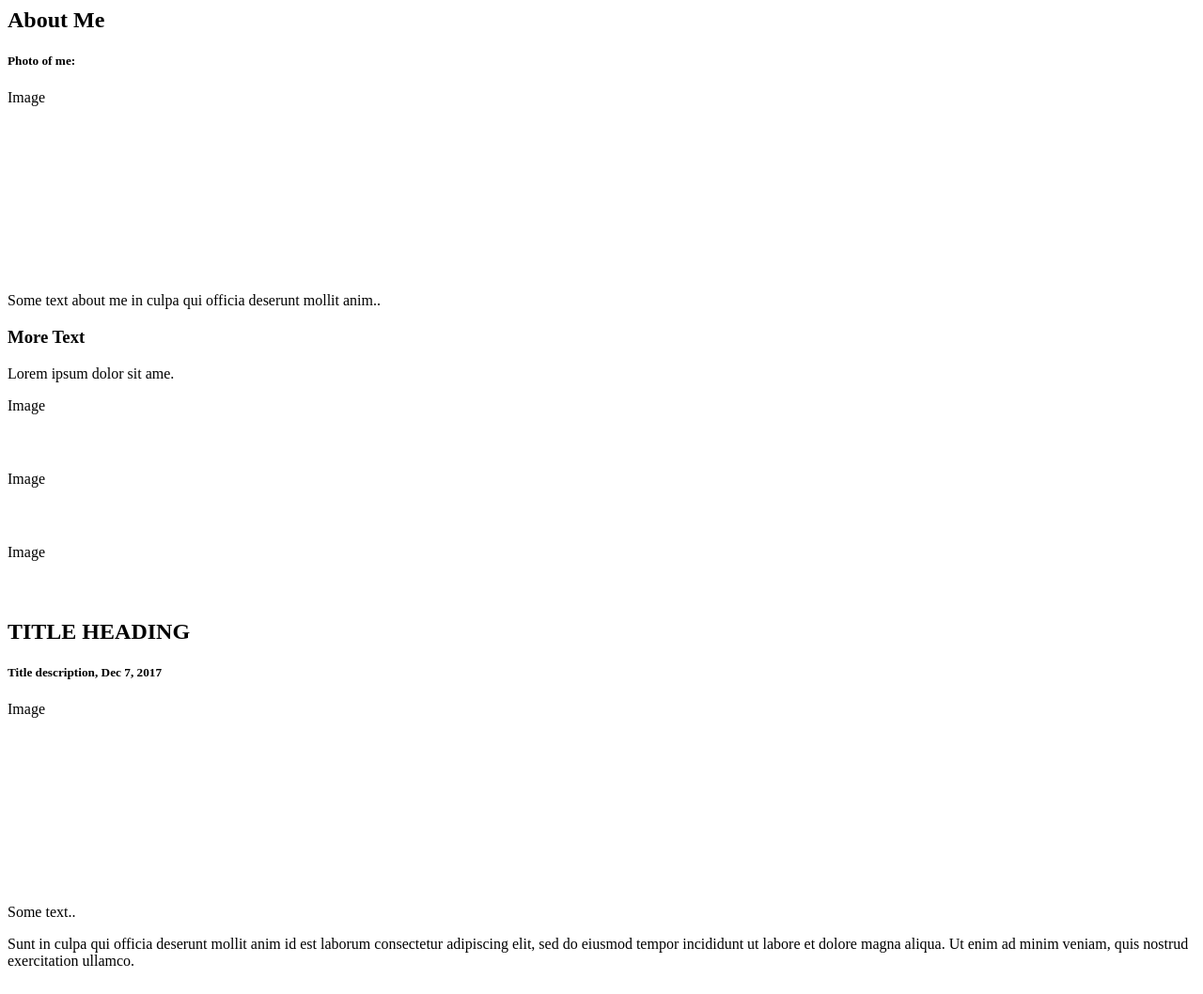
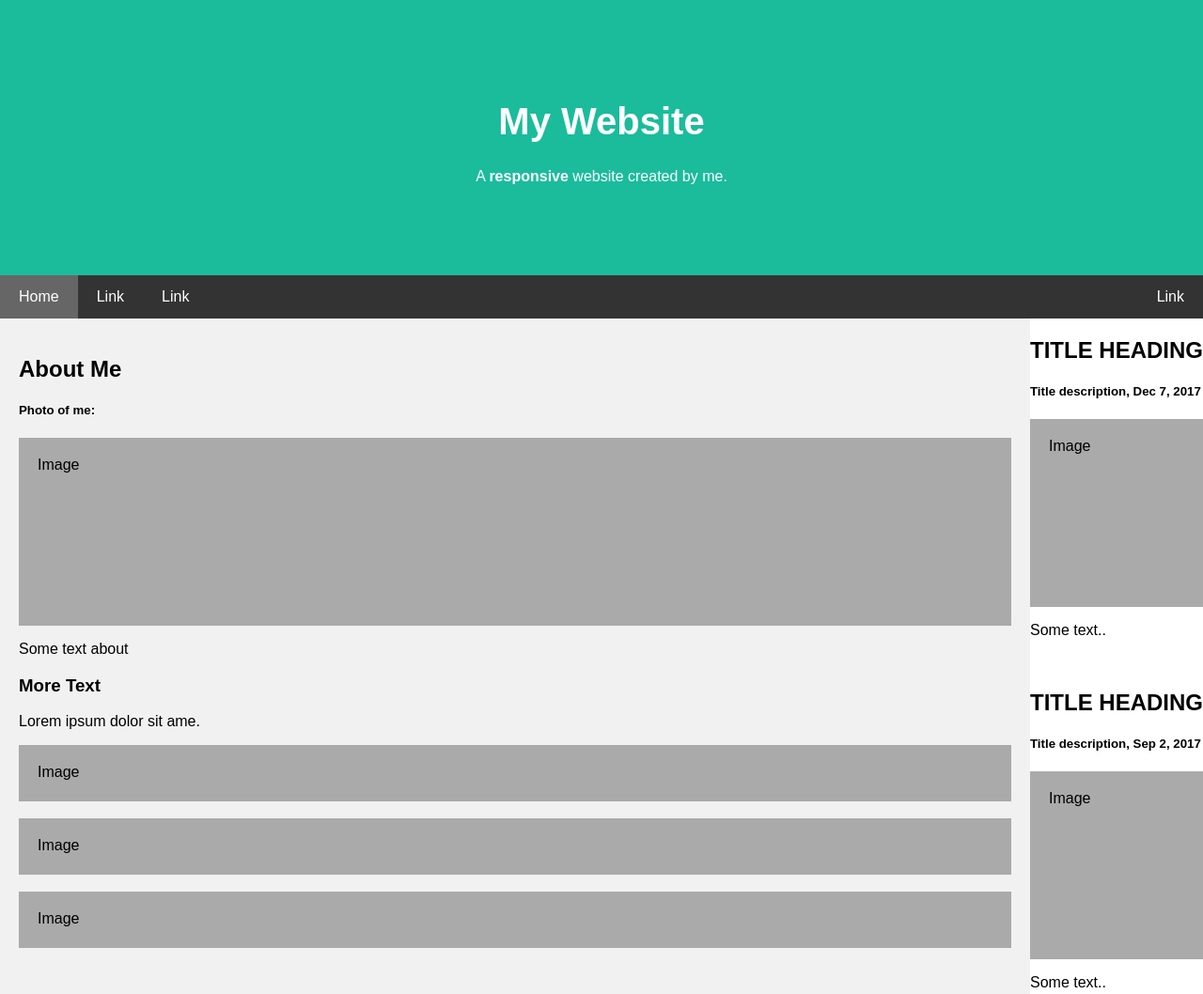
Before and after one commit to nillerusr/website, a plain HTML site: page index.html in a window 1280 px wide. Shown: the top 1058 px of the page at 94% size. Drawn offline with Linux system fonts and the light colour scheme.

Commit message:
Add files via upload

```diff
--- a/index.html
+++ b/index.html
@@ -1,28 +1,150 @@
+<!DOCTYPE html>
+<html lang="en">
+<head>
+<title>Page Title</title>
+<meta charset="UTF-8">
+<meta name="viewport" content="width=device-width, initial-scale=1">
+
+<style>
+* {
+  box-sizing: border-box;
+}
+
+body {
+  font-family: Arial, Helvetica, sans-serif;
+  margin: 0;
+}
+
+.header {
+  padding: 80px;
+  text-align: center;
+  background: #1abc9c;
+  color: white;
+}
+
+
+.header h1 {
+  font-size: 40px;
+}
+
+.navbar {
+  overflow: hidden;
+  background-color: #333;
+  position: sticky;
+  position: -webkit-sticky;
+  top: 0;
+}
+
+.navbar a {
+  float: left;
+  display: block;
+  color: white;
+  text-align: center;
+  padding: 14px 20px;
+  text-decoration: none;
+}
+
+.navbar a.right {
+  float: right;
+}
+
+/* Change color on hover */
+.navbar a:hover {
+  background-color: #ddd;
+  color: black;
+}
+
+/* Active/current link */
+.navbar a.active {
+  background-color: #666;
+  color: white;
+}
+
+.row {
+  display: -ms-flexbox; /* IE10 */
+  display: flex;
+  -ms-flex-wrap: wrap; /* IE10 */
+  flex-wrap: wrap;
+}
+
+/* Create two unequal columns that sits next to each other */
+/* Sidebar/left column */
+.side {
+  -ms-flex: 30%; /* IE10 */
+  flex: 30%;
+  background-color: #f1f1f1;
+  padding: 20px;
+}
+
+.fakeimg {
+  background-color: #aaa;
+  width: 100%;
+  padding: 20px;
+}
+
+/* Footer */
+.footer {
+  padding: 20px;
+  text-align: center;
+  background: #ddd;
+}
+
+@media screen and (max-width: 700px) {
+  .row {
+    flex-direction: column;
+  }
+}
+
+media screen and (max-width: 400px) {
+  .navbar a {
+    float: none;
+    width: 100%;
+  }
+}
+</style>
+</head>
+<body>
+
+<div class="header">
+  <h1>My Website</h1>
+  <p>A <b>responsive</b> website created by me.</p>
+</div>
+
+<div class="navbar">
+  <a href="#" class="active">Home</a>
+  <a href="#">Link</a>
+  <a href="#">Link</a>
+  <a href="#" class="right">Link</a>
+</div>
+
+<div class="row">
+  <div class="side">
     <h2>About Me</h2>
     <h5>Photo of me:</h5>
     <div class="fakeimg" style="height:200px;">Image</div>
-    <p>Some text about me in culpa qui officia deserunt mollit anim..</p>
+    <p>Some text about</p>
     <h3>More Text</h3>
     <p>Lorem ipsum dolor sit ame.</p>
     <div class="fakeimg" style="height:60px;">Image</div><br>
     <div class="fakeimg" style="height:60px;">Image</div><br>
     <div class="fakeimg" style="height:60px;">Image</div>
   </div>
-  <div class="main">
+<div class="main">
     <h2>TITLE HEADING</h2>
     <h5>Title description, Dec 7, 2017</h5>
     <div class="fakeimg" style="height:200px;">Image</div>
     <p>Some text..</p>
-    <p>Sunt in culpa qui officia deserunt mollit anim id est laborum consectetur adipiscing elit, sed do eiusmod tempor incididunt ut labore et dolore magna aliqua. Ut enim ad minim veniam, quis nostrud exercitation ullamco.</p>
     <br>
     <h2>TITLE HEADING</h2>
     <h5>Title description, Sep 2, 2017</h5>
     <div class="fakeimg" style="height:200px;">Image</div>
     <p>Some text..</p>
-    <p>Sunt in culpa qui officia deserunt mollit anim id est laborum consectetur adipiscing elit, sed do eiusmod tempor incididunt ut labore et dolore magna aliqua. Ut enim ad minim veniam, quis nostrud exercitation ullamco.</p>
   </div>
 </div>
 
 <div class="footer">
   <h2>Footer</h2>
 </div>
+
+</body>
+</html>
```
